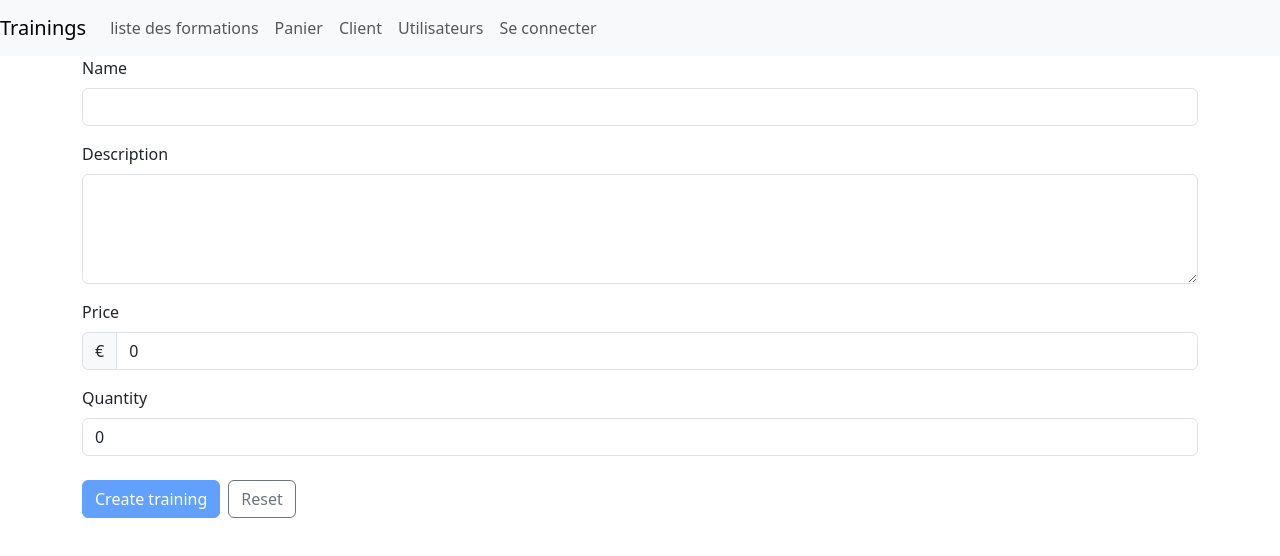
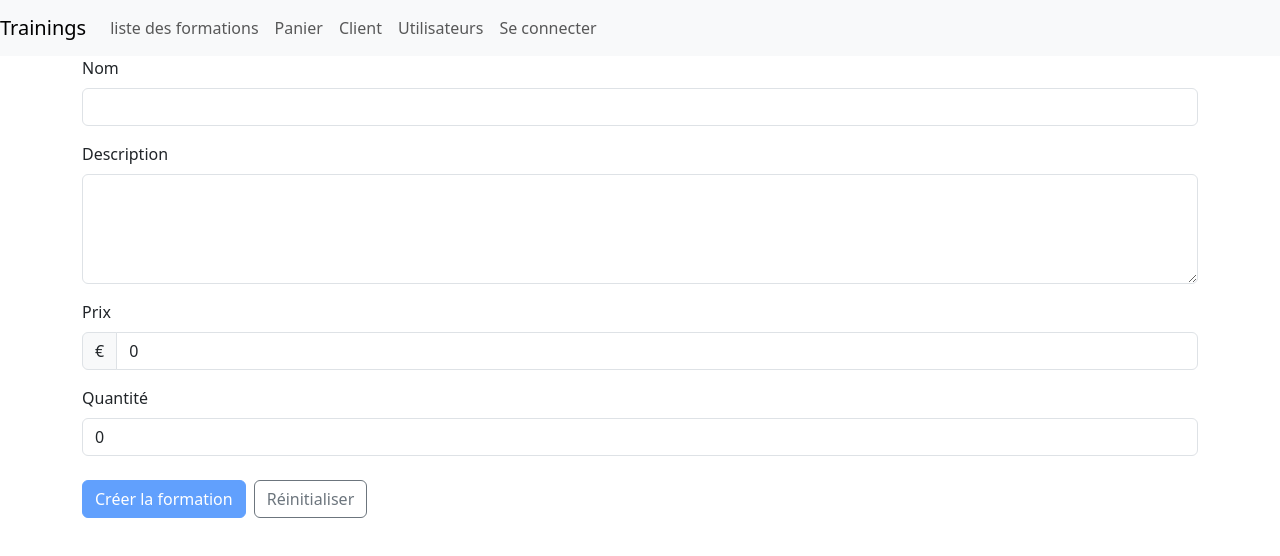
Before and after one commit to remicampistron512/training-front-app, an Angular app: page /training-form in a window 1280 px wide. Shown: the top 556 px of the page. Built offline with nearby package versions, Linux system fonts and the light colour scheme.

Commit message:
correction de messages en anglais

```diff
--- a/src/app/components/training-form/training-form.html
+++ b/src/app/components/training-form/training-form.html
@@ -1,6 +1,6 @@
 <form #trainingForm="ngForm" (ngSubmit)="onSubmit(trainingForm)" novalidate class="container">
   <div class="mb-3">
-    <label for="name" class="form-label">Name</label>
+    <label for="name" class="form-label">Nom</label>
     <input
       id="name"
       name="name"
@@ -16,10 +16,10 @@
     @if (name.invalid && (name.dirty || name.touched)) {
       <div class="invalid-feedback d-block">
         @if (name.errors?.['required']) {
-          <div>Name is required.</div>
+          <div>Le nom est obligatoire.</div>
         }
         @if (name.errors?.['minlength']) {
-          <div>Name must be at least 2 characters.</div>
+          <div>Le nom doit contenir au moins 2 caractères.</div>
         }
       </div>
     }
@@ -42,17 +42,17 @@
     @if (description.invalid && (description.dirty || description.touched)) {
       <div class="invalid-feedback d-block">
         @if (description.errors?.['required']) {
-          <div>Description is required.</div>
+          <div>La description est obligatoire.</div>
         }
         @if (description.errors?.['minlength']) {
-          <div>Description must be at least 10 characters.</div>
+          <div>La description doit contenir au moins 10 caractères.</div>
         }
       </div>
     }
   </div>
 
   <div class="mb-3">
-    <label for="price" class="form-label">Price</label>
+    <label for="price" class="form-label">Prix</label>
     <div class="input-group">
       <span class="input-group-text">€</span>
       <input
@@ -72,17 +72,17 @@
     @if (price.invalid && (price.dirty || price.touched)) {
       <div class="invalid-feedback d-block">
         @if (price.errors?.['required']) {
-          <div>Price is required.</div>
+          <div>Le prix est requis.</div>
         }
         @if (price.errors?.['min']) {
-          <div>Price must be ≥ 0.</div>
+          <div>Le prix doit être supérieur ou égal à 0.</div>
         }
       </div>
     }
   </div>
 
   <div class="mb-3">
-    <label for="quantity" class="form-label">Quantity</label>
+    <label for="quantity" class="form-label">Quantité</label>
     <input
       id="quantity"
       name="quantity"
@@ -99,10 +99,10 @@
     @if (quantity.invalid && (quantity.dirty || quantity.touched)) {
       <div class="invalid-feedback d-block">
         @if (quantity.errors?.['required']) {
-          <div>Quantity is required.</div>
+          <div>La quantité est requise.</div>
         }
         @if (quantity.errors?.['min']) {
-          <div>Quantity must be ≥ 0.</div>
+          <div>La quantité doit être supérieure ou égale à 0.</div>
         }
       </div>
     }
@@ -110,11 +110,11 @@
 
   <div class="d-flex gap-2 mt-4">
     <button type="submit" class="btn btn-primary" [disabled]="trainingForm.invalid">
-      Create training
+      Créer la formation
     </button>
 
     <button type="button" class="btn btn-outline-secondary" (click)="trainingForm.resetForm(defaultModel)">
-      Reset
+      Réinitialiser
     </button>
   </div>
 </form>
```
